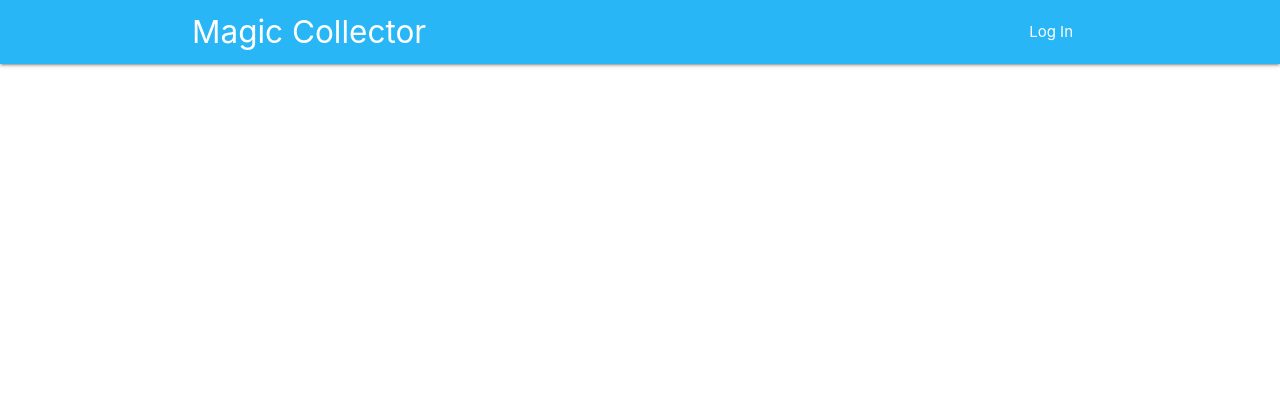
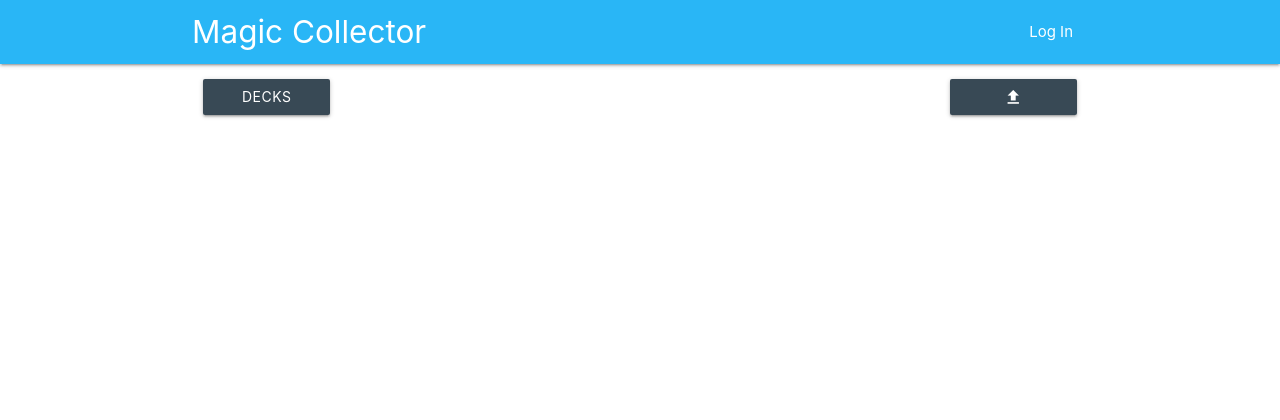
Before and after one commit to zachdlang/magic-collector, a Python web app: template web/templates/decks.html in a window 1280 px wide. Shown: the top 420 px of the page. Run offline with Jinja, Linux system fonts and the light colour scheme; the template is opened without the code that fills it, so the values that code supplies are empty.

Commit message:
Deck management improvements
Importing can now be done. Currently working with expected format from
deckbox.org.

The Decks page will fetch a list of any decks in the database for the
current user, and display them in a sidenav list. I'm not 100% sold on
this design yet, it feels a little strange for the functionality. The
list will show a circular icon of a card in the deck, currently
defaulting to the first card in the deck.

```diff
--- a/schema/schema.sql
+++ b/schema/schema.sql
@@ -51,7 +51,8 @@ CREATE TABLE IF NOT EXISTS currency (
 CREATE TABLE IF NOT EXISTS deck (
 	id SERIAL PRIMARY KEY,
 	name TEXT,
-	userid INTEGER NOT NULL REFERENCES app.enduser(id) ON DELETE CASCADE
+	userid INTEGER NOT NULL REFERENCES app.enduser(id) ON DELETE CASCADE,
+	arturl TEXT
 )WITH OIDS;
 
 CREATE TABLE IF NOT EXISTS deck_card (
--- a/web/scryfall.py
+++ b/web/scryfall.py
@@ -68,6 +68,7 @@ def simplify(resp):
 		simple['colors'] = ''.join(resp['colors'])
 	if 'image_uris' in resp:
 		simple['imageurl'] = resp['image_uris']['normal']
+		simple['arturl'] = resp['image_uris']['art_crop']
 
 	if resp.get('card_faces'):
 		resp = resp['card_faces'][0]
@@ -78,5 +79,6 @@ def simplify(resp):
 			simple['colors'] = ''.join(resp['colors'])
 		if 'imageurl' not in simple:
 			simple['imageurl'] = resp['image_uris']['normal']
+			simple['arturl'] = resp['image_uris']['art_crop']
 
 	return simple
--- a/web/templates/decks.html
+++ b/web/templates/decks.html
@@ -3,6 +3,40 @@
 {% block content %}
 <div class="container">
 	<div class="section">
+		<div class="row">
+			<div class="col s2">
+				<a class="btn bg-secondary sidenav-trigger" data-target="deck-menu">Decks</a>
+			</div>
+			<div class="col s2 offset-s8">
+				<a class="btn bg-secondary modal-trigger" href="#upload_modal"><i class="material-icons">file_upload</i></a>
+			</div>
+		</div>
+
+		<div id="upload_modal" class="modal bottom-sheet">
+			<div class="modal-content">
+				<h4>Upload CSV</h4>
+				<div id="upload_loading"></div>
+
+				<div class="file-field input-field">
+					<div class="btn bg-secondary">
+						<span>File</span>
+						<form enctype="multipart/form-data" method="post" name="upload_form">
+							<input type="file" accept="text/csv" name="upload">
+						</form>
+					</div>
+					<div class="file-path-wrapper">
+						<input class="file-path validate" type="text">
+					</div>
+				</div>
+			</div>
+			<div class="modal-footer">
+				<a class="btn-flat bg-secondary" id="upload_btn">Submit</a>
+			</div>
+		</div>
+
+		<ul id="deck-menu" class="sidenav collection">
+		</ul>
+
 		<div class="row">
 			<div id="deck_list"></div>
 		</div>
@@ -20,19 +54,47 @@
 
 	function get_decks() {
 		$.ajax({
-			url: "{{ url_for('get_decks') }}",
+			url: "{{ url_for('decks_get') }}",
 			method: "GET"
 		}).done(function(data) {
 			if (data.error) M.toast({html: data.error});
 			else {
+				var html_str = '';
 				for (var i = 0; i < data.decks.length; i++) {
 					var d = data.decks[i];
-					console.log(d);
+					html_str += '<li class="collection-item avatar">\
+										<img src="'+escapeHTML(d.arturl)+'" alt="" class="circle">\
+										<span class="title">'+escapeHTML(d.name)+'</span>\
+										<p>First Line</p>\
+									</li>';
 				}
+				$('#deck-menu').html(html_str);
+				M.Sidenav.getInstance($('#deck-menu')).open();
 			}
 		}).fail(function(jqXHR) {
 			if (!ajax_user_aborted(jqXHR)) M.toast({html: "An internal error occurred getting sets. Please try again later."});
 		});
 	}
+
+	$('#upload_btn').on('click', function() {
+		show_loading($('#upload_loading'));
+		var form = document.forms.namedItem('upload_form');
+		var formdata = new FormData(form);
+
+		var upload_req = new XMLHttpRequest();
+		upload_req.open("POST", "{{ url_for('decks_import') }}", true);
+		upload_req.onload = function(oEvent) {
+			$('#upload_loading').empty();
+			if (upload_req.status == 200) {
+				M.Modal.getInstance($('#upload_modal')).close();
+				M.toast({html: "Successfully Uploaded"});
+				get_decks();
+			} else {
+				M.toast({html: "An internal error occurred. Please try again later."});
+			}
+		};
+
+		upload_req.send(formdata);
+	});
 </script>
 {% endblock %}
```
Also changed, not shown: web/__init__.py (+54 -4 lines), web/deck.py (+8 -1 lines).
